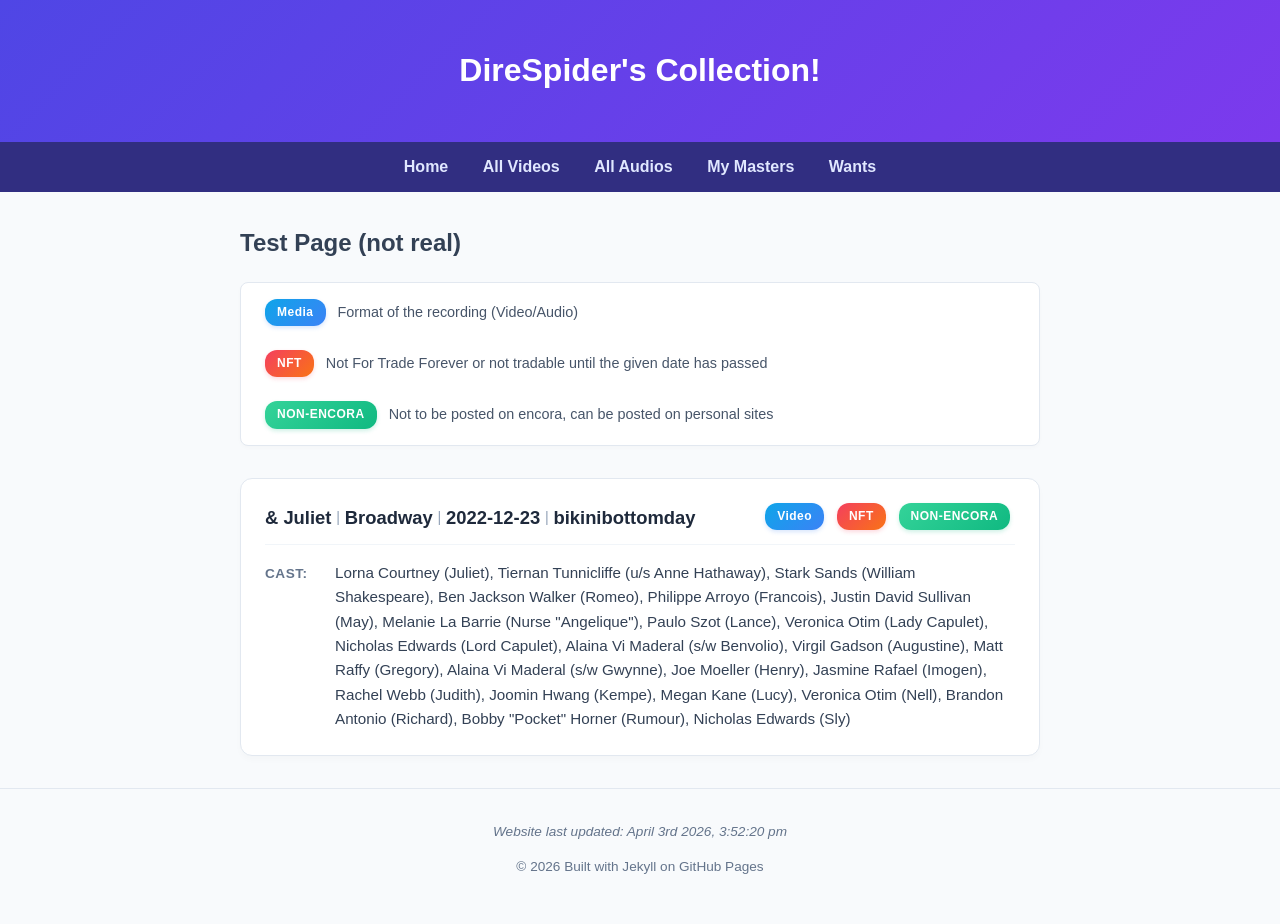
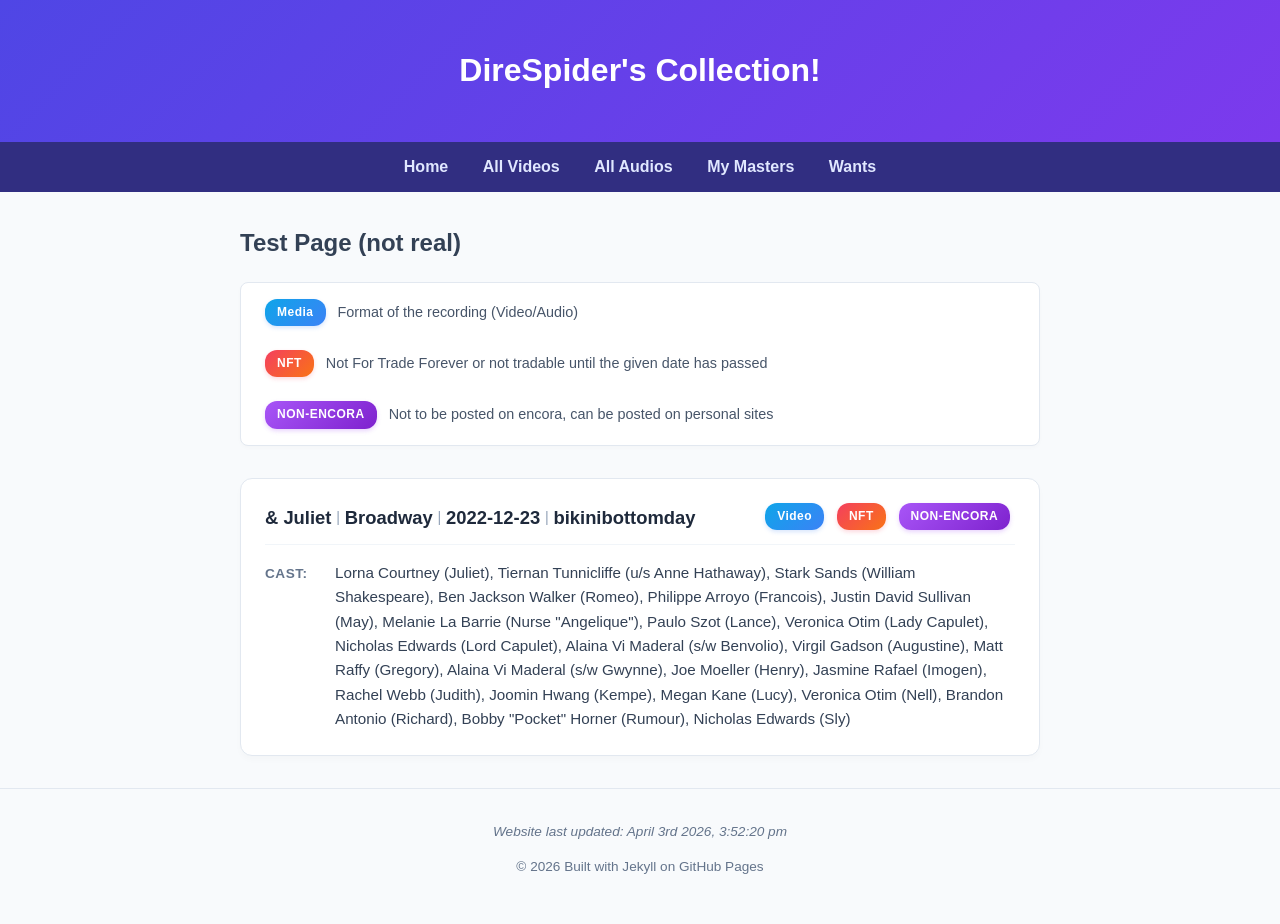
Before and after one commit to DireSpider/direspider.github.io, a Jekyll site: the page built from test/test.html, in a window 1280 px wide. Built offline with Jekyll 4.4.1, drawn with Linux system fonts in a browser that asks for light colours.

Commit message:
Update style.css

```diff
--- a/css/style.css
+++ b/css/style.css
@@ -130,7 +130,7 @@
     margin: 0;
 }
 
-.non-encora-badge {
+.commission-badge {
     text-transform: uppercase;
     background: linear-gradient(135deg, #34d399, #10b981); /* Emerald green gradient */
     color: #fff;
@@ -143,7 +143,7 @@
     margin: 0;
 }
 
-.commission-badge {
+.non-encora-badge {
     text-transform: uppercase;
     background: linear-gradient(135deg, #a855f7, #7e22ce); /* Vibrant Amethyst/Purple */
     color: #fff;
```
